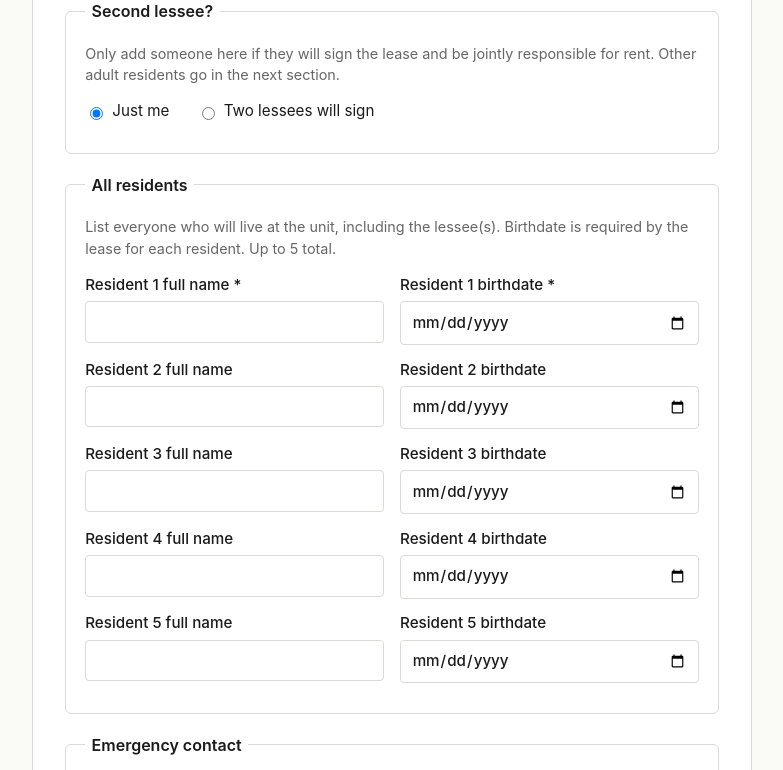
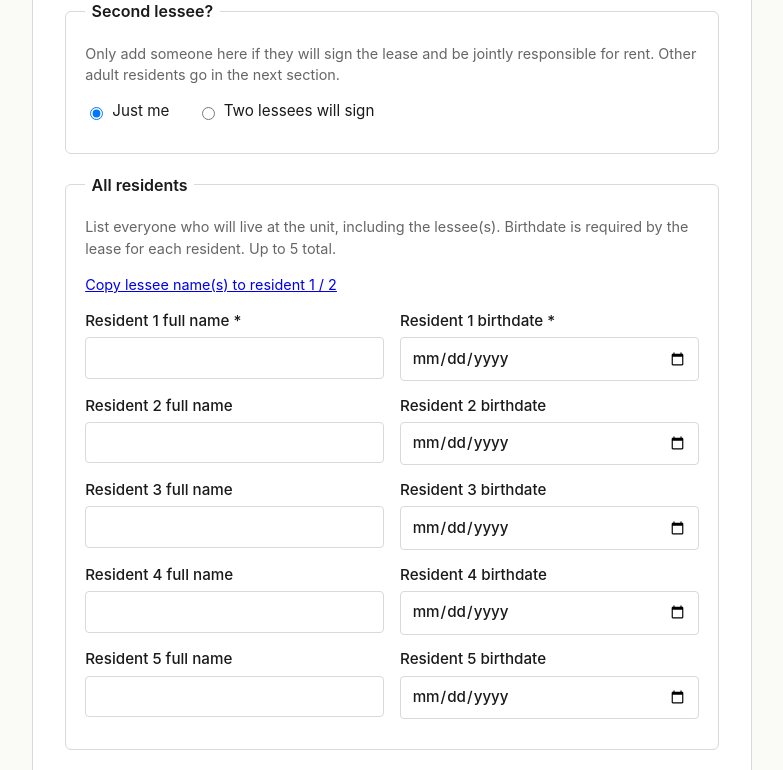
Before and after one commit to indigo323/leaseapp850, a FastAPI app: page / in a window 1280 px wide. Shown: the part 983-1753 px from the top of the page, without its empty margins (248-1031 px from the left). Run offline with FastAPI, Linux system fonts and the light colour scheme.

Commit message:
Add bulk 'Copy lessee name(s)' link to resident fields
Replaces unreliable per-field inline onclick handlers with a single
named JS function (copyLesseesToResidents) that copies primary lessee
to Resident 1 and — when the two-lessee radio is selected — secondary
lessee to Resident 2. Applied to both intake.html and admin_edit.html.
Flashes 'Copied ✓' on the link for 1.8 s as confirmation.

Co-Authored-By: Claude Sonnet 4.6 <noreply@anthropic.com>

```diff
--- a/app/templates/intake.html
+++ b/app/templates/intake.html
@@ -137,6 +137,11 @@
       <p class="hint">List everyone who will live at the unit, including
          the lessee(s). Birthdate is required by the lease for each
          resident. Up to 5 total.</p>
+      <p class="hint">
+        <a href="#" id="copy-lessees" onclick="copyLesseesToResidents(event)">
+          Copy lessee name(s) to resident 1{% if not submission_id %} / 2{% endif %}
+        </a>
+      </p>
       {% for i in range(1, 6) %}
       <div class="grid2">
         <label>Resident {{ i }} full name{% if i == 1 %} *{% endif %}
@@ -231,5 +236,29 @@
     </p>
   </form>
 </main>
+<script>
+function copyLesseesToResidents(e) {
+  e.preventDefault();
+  var primary = document.querySelector('[name="primary_lessee_name"]');
+  var r1 = document.querySelector('[name="resident_name_1"]');
+  if (primary && r1 && primary.value.trim()) {
+    r1.value = primary.value.trim();
+  }
+  // Only copy secondary if the two-lessee radio is selected
+  var twoLessees = document.querySelector('[name="num_lessees"][value="2"]');
+  if (twoLessees && twoLessees.checked) {
+    var secondary = document.querySelector('[name="secondary_lessee_name"]');
+    var r2 = document.querySelector('[name="resident_name_2"]');
+    if (secondary && r2 && secondary.value.trim()) {
+      r2.value = secondary.value.trim();
+    }
+  }
+  // Give the user a subtle confirmation
+  var link = document.getElementById('copy-lessees');
+  var orig = link.textContent;
+  link.textContent = 'Copied ✓';
+  setTimeout(function() { link.textContent = orig; }, 1800);
+}
+</script>
 </body>
 </html>
```
Also changed, not shown: app/templates/admin_edit.html (+27 -0 lines).
